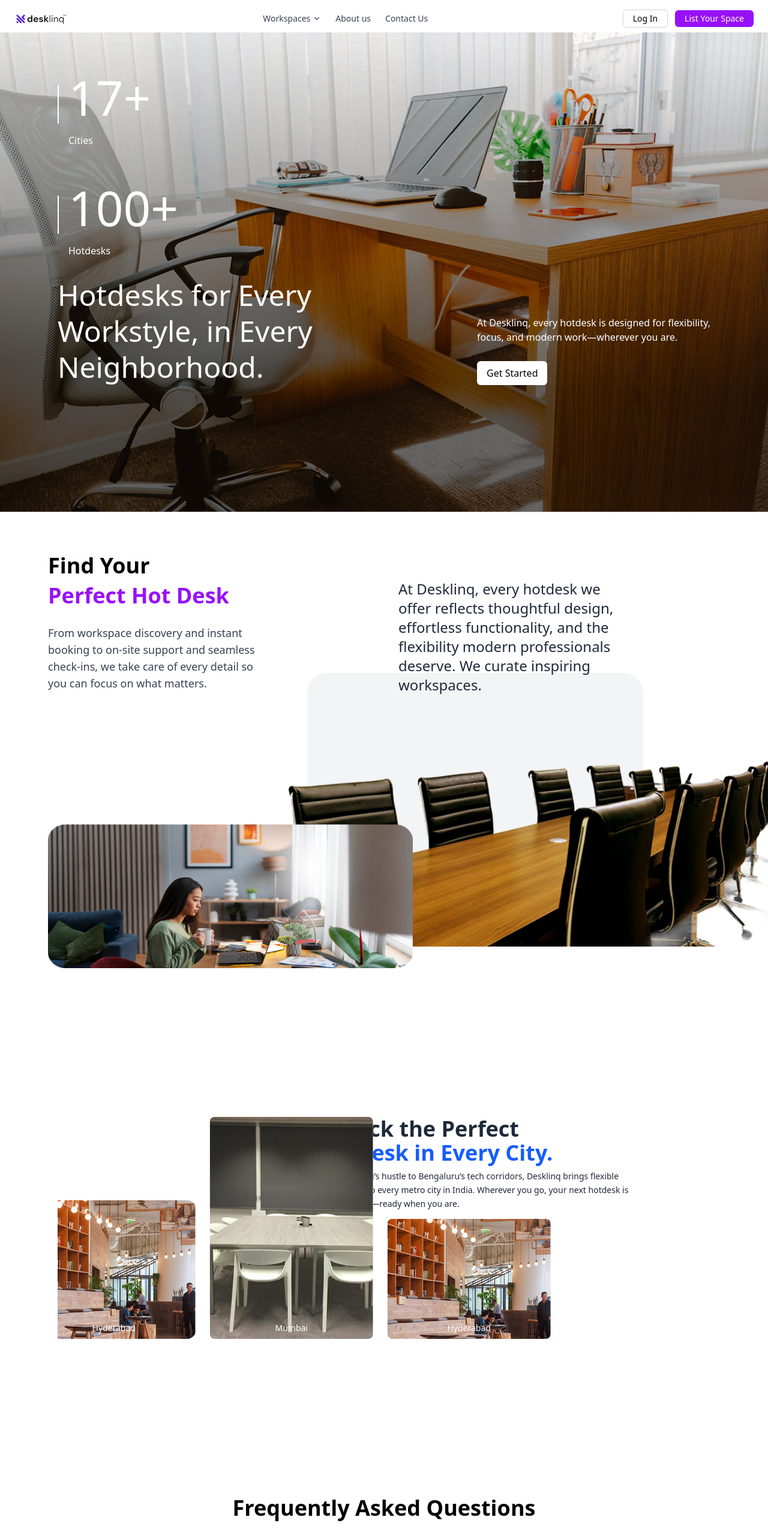
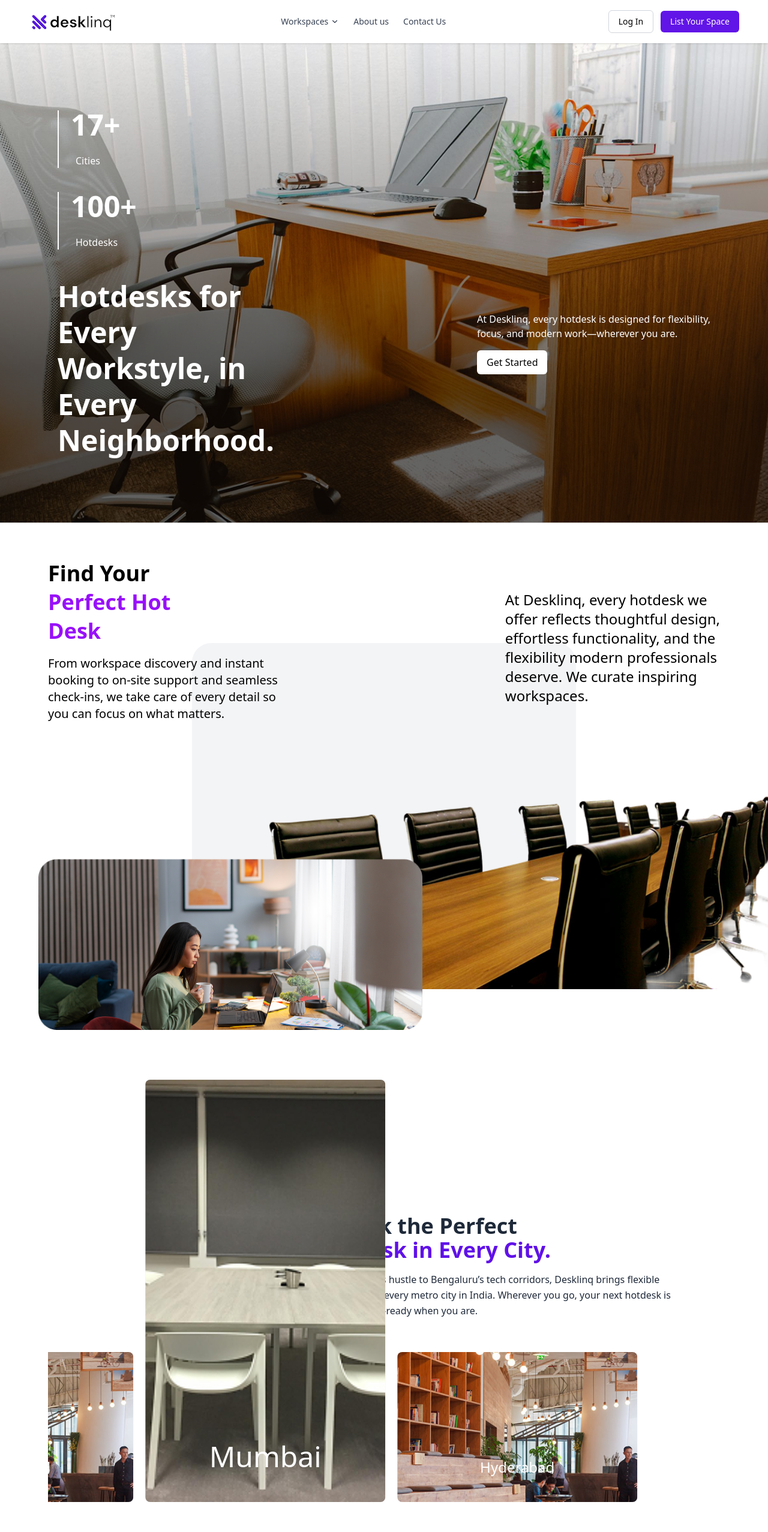
Before and after one commit to Bodhi132/WorkSpace, a React (Vite) app: page / in a window 1280 px wide. Shown: the top 2554 px of the page at 60% size. Built offline with nearby package versions, Linux system fonts and the light colour scheme.

Commit message:
new changes

```diff
--- a/src/App.tsx
+++ b/src/App.tsx
@@ -5,6 +5,7 @@ import FaqSection from './components/FaqSection'
 import PerfectHotDeskText from './components/perfectHotDesk'
 import HeroCard from './components/HeroCard'
 import Footer from './components/Footer'
+import CityShowcaseRes from './components/CityShowcaseRes'
 
 function App() {
 
@@ -13,7 +14,12 @@ function App() {
       <Navbar />
       <HeroSection />
       <PerfectHotDeskText />
-      <CityShowcase />
+      <div className='hidden lg:block mt-[5rem]'>
+        <CityShowcase />
+      </div>
+      <div className='lg:hidden max-sm:mt-4'>
+        <CityShowcaseRes />
+      </div>
       <FaqSection />
       <HeroCard />
       <Footer />
--- a/src/components/CityShowcase.tsx
+++ b/src/components/CityShowcase.tsx
@@ -4,7 +4,29 @@ import hyd from '../assets/hyderabad.png';
 import mumb from '../assets/mumbai.png';
 
 const CityShowcase = () => {
+    const CARD_WIDTHS = {
+    base: 220,   // px for mobile
+    sm: 280,     // px for small screens
+    md: 300,     // px for medium screens
+    lg: 400      // px for large screens
+};
+const CARD_GAP = 20; // px
+
+// Helper to get card width based on window size
+function getCardWidth() {
+    if (window.innerWidth >= 1024) return CARD_WIDTHS.lg;
+    if (window.innerWidth >= 768) return CARD_WIDTHS.md;
+    if (window.innerWidth >= 640) return CARD_WIDTHS.sm;
+    return CARD_WIDTHS.base;
+}
     const [currentIndex, setCurrentIndex] = useState(0);
+    const [cardWidth, setCardWidth] = useState(getCardWidth());
+
+        useEffect(() => {
+        const handleResize = () => setCardWidth(getCardWidth());
+        window.addEventListener('resize', handleResize);
+        return () => window.removeEventListener('resize', handleResize);
+    }, []);
 
     const elements = [
         { id: 1, img: hyd, text: 'Hyderabad' },
@@ -23,14 +45,14 @@ const CityShowcase = () => {
     }, []);
 
     return (
-        <div className='px-8 py-12 md:px-16 lg:px-24'>
-            <div className="w-full relative h-[600px] overflow-hidden ">
-                <div className="absolute left-[40%] top-[10rem] max-w-xl text-gray-800">
-                    <p className="text-4xl font-semibold mb-2">
+        <div className='px-8 py-12 md:px-16 lg:px-20 h-screen'>
+            <div className="w-full relative h-full overflow-hidden ">
+                <div className="absolute lg:left-[50%] lg:top-[12rem] xl:left-[40%] 2xl:left-[32%] xl:top-[14rem] 2xl:top-[10rem] text-gray-800">
+                    <p className="text-4xl font-semibold mb-4">
                         Unlock the Perfect <br />
-                        <span className='text-blue-600'>Hotdesk in Every City.</span>
+                        <span className='text-[#6011E8]'>Hotdesk in Every City.</span>
                     </p>
-                    <p className="text-sm leading-relaxed">
+                    <p className="lg:text-base font-medium leading-relaxed">
                         From Mumbai’s hustle to Bengaluru’s tech corridors, Desklinq brings flexible <br />
                         workspaces to every metro city in India. Wherever you go, your next hotdesk is <br />
                         already there—ready when you are.
@@ -38,9 +60,9 @@ const CityShowcase = () => {
                 </div>
 
                 <motion.div
-                    className="flex gap-6 absolute top-[10rem] items-end w-full"
-                    animate={{ x: `-${currentIndex * 25}%` }}
-                    transition={{ duration: 0.5, ease: 'easeInOut' }}
+                    className="flex absolute items-end w-full h-full"
+                    animate={{ x: `calc(-${currentIndex * cardWidth}px - ${20 * currentIndex}px)` }}
+                    transition={{ duration: 0.8, ease: [0.4, 0, 0.2, 1] }}
                 >
                     {elements.map((item, index) => {
                         const isActive = index === currentIndex;
@@ -48,7 +70,8 @@ const CityShowcase = () => {
                         return (
                             <div
                                 key={item.id}
-                                className={`w-1/4 flex-shrink-0 relative p-0 rounded-lg overflow-hidden text-center transition-all duration-500 ${isActive ? 'bg-purple-100 h-[400px]' : 'bg-gray-100 h-[200px]'
+                                style={{ width: `${cardWidth}px` }}
+                                className={` flex-shrink-0 relative p-0 rounded-lg overflow-hidden text-center transition-all duration-500 mr-[20px] ${isActive ? 'bg-purple-100 h-full text-[3rem]' : 'bg-gray-100 text-[1.5rem] h-[250px]'
                                     }`}
                             >
                                 <img
@@ -56,7 +79,7 @@ const CityShowcase = () => {
                                     alt={item.text}
                                     className="w-full h-full object-cover"
                                 />
-                                <p className="absolute bottom-0 left-0 w-full text-white text-sm font-medium py-2 m-0">
+                                <p className="absolute bottom-[2rem] left-0 w-full text-white font-medium py-2 m-0">
                                     {item.text}
                                 </p>
                             </div>
--- /dev/null
+++ b/src/components/CityShowcaseRes.tsx
@@ -0,0 +1,72 @@
+import { useState, useEffect, useRef } from 'react';
+import { motion } from 'framer-motion';
+import hyd from '../assets/hyderabad.png';
+import mumb from '../assets/mumbai.png';
+
+const CityShowcaseRes = () => {
+  const [currentIndex, setCurrentIndex] = useState(0);
+  const cardWidth = 260; // Width of each card (in pixels)
+  const elements = [
+    { id: 1, img: hyd, text: 'Hyderabad' },
+    { id: 2, img: mumb, text: 'Mumbai' },
+    { id: 3, img: hyd, text: 'Hyderabad' },
+    { id: 4, img: mumb, text: 'Mumbai' },
+    { id: 5, img: hyd, text: 'Hyderabad' },
+  ];
+
+  // Auto-scroll only on mobile and tablet
+  useEffect(() => {
+    const isSmallScreen = window.innerWidth < 1024;
+    if (!isSmallScreen) return;
+
+    const interval = setInterval(() => {
+      setCurrentIndex(prev => (prev + 1) % elements.length);
+    }, 2500);
+
+    return () => clearInterval(interval);
+  }, [elements.length]);
+
+  return (
+    <div className="px-4 sm:px-8 md:px-20 py-16 lg:py-24 overflow-hidden">
+      {/* Headline for large screens */}
+      <div className="flex flex-col gap-4">
+        <p className="text-4xl font-semibold mb-2 ">
+          <p>Unlock the Perfect</p>
+          <p className="text-blue-600">Hotdesk in Every City.</p>
+        </p>
+        <p className="text-sm leading-relaxed">
+          From Mumbai’s hustle to Bengaluru’s tech corridors, Desklinq brings flexible <br />
+          workspaces to every metro city in India. Wherever you go, your next hotdesk is <br />
+          already there—ready when you are.
+        </p>
+      </div>
+
+      {/* Carousel container */}
+      <div className="overflow-hidden w-full mt-[2rem]">
+        <motion.div
+          className="flex gap-4"
+          animate={{ x: `-${currentIndex * (cardWidth + 16)}px` }} // 16px = gap
+          transition={{ duration: 0.8, ease: 'easeInOut' }}
+        >
+          {elements.map(item => (
+            <div
+              key={item.id}
+              className="w-[260px] h-[300px] flex-shrink-0 rounded-xl overflow-hidden relative bg-gray-100 shadow-md"
+            >
+              <img
+                src={item.img}
+                alt={item.text}
+                className="w-full h-full object-cover"
+              />
+              <p className="absolute bottom-3 text-xl left-0 w-full bg-opacity-50 text-white py-2 text-center">
+                {item.text}
+              </p>
+            </div>
+          ))}
+        </motion.div>
+      </div>
+    </div>
+  );
+};
+
+export default CityShowcaseRes;
--- a/src/components/FaqSection.tsx
+++ b/src/components/FaqSection.tsx
@@ -31,15 +31,15 @@ export default function FaqSection() {
   };
 
   return (
-    <div className="max-w-3xl mx-auto px-4 py-16 mt-[5rem]">
-      <h2 className="text-3xl md:text-4xl font-bold text-center mb-4">
+    <div className="max-w-3xl mx-auto px-4 py-16 mt-[2rem]">
+      <h2 className="text-3xl md:text-4xl font-bold text-center mb-4 text-[#222222]">
         Frequently Asked Questions
       </h2>
       <p className="text-center text-gray-500 mb-10">
         Lorem ipsum dolor sit amet, consectetur adipiscing elit, sed do eiusmod tempor incididunt
       </p>
 
-      <div className="space-y-4">
+      <div className="space-y-4 mt-[5rem]">
         {faqItems.map((item, index) => (
           <div
             key={index}
@@ -48,6 +48,9 @@ export default function FaqSection() {
             <button
               onClick={() => toggleItem(index)}
               className="flex justify-between items-center w-full text-left"
+              style={{
+                background: 'linear-gradient(to right, #FFFFFF45 27%, #FFFFFF87 53%)'
+              }}
             >
               <span className="text-lg font-medium">
                 {item.question}
--- a/src/components/HeroSection.tsx
+++ b/src/components/HeroSection.tsx
@@ -1,48 +1,47 @@
-// components/HeroSection.tsx
-
-import backgroundImg from '../assets/Shadow.png'
+import backgroundImg from '../assets/Shadow.png';
 
 export default function HeroSection() {
     return (
         <div
-            className="relative h-screen bg-cover bg-center"
+            className="relative h-screen bg-cover bg-center text-white"
             style={{ backgroundImage: `url(${backgroundImg})` }}
         >
+            {/* Overlay container */}
+            <div className="z-10 flex flex-col h-full px-6 pt-[2rem] lg:pt-[4rem] xl:pt-[7rem] md:px-10 lg:px-24">
+                {/* Stats section */}
+                <div className="flex flex-col md:space-x-12 gap-10">
+                    {/* Cities */}
+                    <div className="flex items-center gap-5 h-24">
+                        <div className="h-full border-l-2 border-white"></div>
+                        <div className="flex flex-col justify-between h-full">
+                            <div className="text-4xl sm:text-5xl font-semibold leading-none">17+</div>
+                            <div className="text-sm sm:text-base ml-2">Cities</div>
+                        </div>
+                    </div>
 
-            {/* Content */}
-            <div className="z-10 flex flex-col h-full px-8 py-12 md:px-16 lg:px-24">
-                <div>
-                    <div className="text-white max-w-xl">
-                        <div className="flex flex-col items-start space-y-10 text-white text-left">
-                            {/* 17+ Cities */}
-                            <div className="flex items-center space-x-4">
-                                <div className="h-16 border-l-2 border-white"></div>
-                                <div>
-                                    <div className="text-[5rem]">17+</div>
-                                    <div className="text-base">Cities</div>
-                                </div>
-                            </div>
-
-                            {/* 100+ Hotdesks */}
-                            <div className="flex items-center space-x-4">
-                                <div className="h-16 border-l-2 border-white"></div>
-                                <div>
-                                    <div className="text-[5rem]">100+</div>
-                                    <div className="text-base">Hotdesks</div>
-                                </div>
-                            </div>
+                    {/* Hotdesks */}
+                    <div className="flex items-center gap-5 h-24">
+                        <div className="h-full border-l-2 border-white"></div>
+                        <div className="flex flex-col justify-between h-full">
+                            <div className="text-4xl sm:text-5xl font-semibold leading-none">100+</div>
+                            <div className="text-sm sm:text-base ml-2">Hotdesks</div>
                         </div>
                     </div>
                 </div>
-                <div className='flex w-full text-white justify-between mt-[2rem]'>
-                    <p className=' text-[3rem] leading-tight '>
+
+                {/* Headline and Description */}
+                <div className="flex flex-col md:flex-row justify-between items-start mt-12 space-y-10 md:space-y-0 md:space-x-10">
+                    <p className="text-2xl sm:text-3xl md:text-4xl lg:text-5xl leading-snug md:leading-tight max-w-md font-semibold">
                         Hotdesks for Every <br /> Workstyle, in Every <br /> Neighborhood.
                     </p>
-                    <div className='flex flex-col justify-between'>
-                        <p className=' pt-[4rem]'>
-                            At Desklinq, every hotdesk is designed for flexibility, <br /> focus, and modern work—wherever you are.
+
+                    <div className="flex flex-col space-y-4 md:max-w-xl">
+                        <p className="text-sm sm:text-base md:text-md pt-[3.5rem]">
+                            At Desklinq, every hotdesk is designed for flexibility, <br className="hidden md:block" />
+                            focus, and modern work—wherever you are.
                         </p>
-                        <button className='self-start text-black px-4 py-2 rounded-md'
+                        <button
+                            className="self-start text-black px-4 py-2 rounded-md font-medium text-sm sm:text-base"
                             style={{
                                 background: "linear-gradient(180deg, #FFFFFF 53%, #FFFFFF 27%)",
                                 backdropFilter: "blur(6px)",
--- a/src/components/Navbar.tsx
+++ b/src/components/Navbar.tsx
@@ -1,39 +1,84 @@
-import logo from '../assets/logo.png'
-import { FiChevronDown } from "react-icons/fi";
+import { useState } from "react";
+import logo from "../assets/logo.png";
+import { FiChevronDown, FiMenu, FiX } from "react-icons/fi";
 
 const Navbar = () => {
+  const [menuOpen, setMenuOpen] = useState(false);
+
   return (
-    <nav className="flex items-center justify-between px-6 pt-4 pb-2 shadow-sm">
+    <nav className="flex items-center justify-between px-12 py-4 shadow-sm bg-white relative z-20">
       {/* Logo */}
       <div className="flex items-center space-x-2">
-        <img src={logo} alt="desklinq logo" className="h-6 w-auto" />
+        <img src={logo} alt="desklinq logo" className=" h-10 w-auto" />
       </div>
 
-      {/* Menu */}
+      {/* Hamburger Menu Icon */}
+      <div className="md:hidden">
+        <button onClick={() => setMenuOpen(!menuOpen)} className="text-2xl">
+          {menuOpen ? <FiX /> : <FiMenu />}
+        </button>
+      </div>
+
+      {/* Desktop Menu */}
       <div className="hidden md:flex items-center space-x-6 text-sm font-medium text-gray-700">
         <div className="relative group inline-block">
-          <button className="hover:text-purple-600 flex items-center justify-center gap-1">
+          <button className="hover:text-purple-600 flex items-center gap-1">
             <p>Workspaces</p>
-             <FiChevronDown className="text-sm" />
+            <FiChevronDown className="text-sm" />
           </button>
           <div className="absolute left-0 mt-2 hidden group-hover:block bg-white shadow-md rounded-md p-2 z-10">
-            <a href="#" className="block px-4 py-2 hover:bg-gray-100">Option 1</a>
-            <a href="#" className="block px-4 py-2 hover:bg-gray-100">Option 2</a>
+            <a href="#" className="block px-4 py-2 hover:bg-gray-100">
+              Option 1
+            </a>
+            <a href="#" className="block px-4 py-2 hover:bg-gray-100">
+              Option 2
+            </a>
           </div>
         </div>
-        <a href="#" className="hover:text-purple-600">About us</a>
-        <a href="#" className="hover:text-purple-600">Contact Us</a>
+        <a href="#" className="hover:text-purple-600">
+          About us
+        </a>
+        <a href="#" className="hover:text-purple-600">
+          Contact Us
+        </a>
       </div>
 
       {/* Buttons */}
-      <div className="flex items-center space-x-3">
-        <button className="border border-gray-300 rounded-md px-4 py-1 text-sm hover:bg-gray-100">
+      <div className="hidden md:flex items-center space-x-3">
+        <button className="border border-gray-300 rounded-md px-4 py-2 text-sm hover:bg-gray-100">
           Log In
         </button>
-        <button className="bg-purple-600 text-white rounded-md px-4 py-1 text-sm hover:bg-purple-700">
+        <button className="bg-[#6115E7] text-white rounded-md px-4 py-2 text-sm hover:bg-purple-700">
           List Your Space
         </button>
       </div>
+
+      {/* Mobile Menu */}
+      {menuOpen && (
+        <div className="absolute top-full left-0 w-full bg-white shadow-md md:hidden flex flex-col items-start px-6 py-4 space-y-4 text-sm font-medium text-gray-700">
+          <div className="w-full">
+            <button className="w-full flex justify-between items-center hover:text-purple-600">
+              <span>Workspaces</span>
+              <FiChevronDown />
+            </button>
+            {/* Optional dropdown for mobile */}
+            <div className="ml-4 mt-2 space-y-2">
+              <a href="#" className="block hover:text-purple-600">Option 1</a>
+              <a href="#" className="block hover:text-purple-600">Option 2</a>
+            </div>
+          </div>
+          <a href="#" className="hover:text-purple-600">About us</a>
+          <a href="#" className="hover:text-purple-600">Contact Us</a>
+          <div className="flex flex-col w-full space-y-2 pt-2">
+            <button className="border border-gray-300 rounded-md px-4 py-2 text-sm hover:bg-gray-100 w-full">
+              Log In
+            </button>
+            <button className="bg-purple-600 text-white rounded-md px-4 py-2 text-sm hover:bg-purple-700 w-full">
+              List Your Space
+            </button>
+          </div>
+        </div>
+      )}
     </nav>
   );
 };
--- a/src/components/perfectHotDesk.tsx
+++ b/src/components/perfectHotDesk.tsx
@@ -5,14 +5,17 @@ import lady from '../assets/lady.png'
 export default function PerfectHotDeskText() {
   return (
     <div className="bg-white h-screen py-16 px-6 md:px-20 relative">
-      <div className="max-w-7xl mx-auto grid md:grid-cols-2 gap-12">
+      <div className="md:flex md:flex-row flex-col justify-between">
         {/* Left Column */}
         <div className='z-10'>
-          <h2 className="text-4xl font-semibold text-black leading-snug">
-            Find Your <br />
-            <span className="text-purple-600">Perfect Hot Desk</span>
-          </h2>
-          <p className="text-gray-700 mt-6 text-lg max-w-md">
+          <div className=" text-4xl font-semibold space-y-2">
+            <p>Find Your </p>
+            <div className="text-purple-600 space-y-2">
+              <p>Perfect Hot</p>
+              <p>Desk</p>
+            </div>
+          </div>
+          <p className=" text-xl mt-5">
             From workspace discovery and instant <br />booking to on-site support and seamless <br /> check-ins,
             we take care of every detail so <br /> you can focus on what matters.
           </p>
@@ -20,16 +23,20 @@ export default function PerfectHotDeskText() {
 
         {/* Right Column */}
         <div className='z-10'>
-          <p className="text-gray-800 text-2xl max-w-l mt-[3rem]">
+          <p className=" md:text-md lg:text-2xl mt-[3rem]">
             At Desklinq, every hotdesk we <br /> offer reflects thoughtful design, <br /> effortless functionality,
             and the <br /> flexibility modern professionals <br /> deserve. We curate inspiring <br /> workspaces.
           </p>
         </div>
 
-        <div className=' bg-gray-100 w-[35rem] h-[25rem] rounded-[2rem] absolute left-[40%] top-[33.5%] z-5 '>
+        <div className="bg-[#F3F4F6] w-[50vw] h-[50vh] rounded-[2rem] absolute md:left-1/2 md:top-1/2 transform md:-translate-x-1/2 md:-translate-y-1/2 z-5 max-sm:hidden sm:hidden md:block">
         </div>
-        <img src={table} alt="" className='absolute right-0 top-[50%] w-[50rem] z-10' />
-        <img src={lady} alt=""  className='absolute z-10 top-[65%] w-[38rem] h-[15rem]'/>
+
+        <img src={table} alt="" className=' hidden sm:block w-[30rem] xl:w-[52rem] absolute sm:right-0 md:top-[65%] lg:top-[55%] z-20'/>
+        <img src={lady} alt="" className=' hidden sm:block w-[25rem] lg:w-[30rem] xl:w-[40rem] xl:left-[5%] absolute md:left-[10%] sm:bottom-[1%] md:top-[73%] lg:top-[70%] z-20'/>
+
+        <img src={table} alt="" className=' w-[65%] sm:hidden absolute right-0 top-[75%]' />
+        <img src={lady} alt="" className=' w-[50%] sm:hidden absolute left-10 bottom-[1%]' />
       </div>
     </div>
   );
```
Also changed, not shown: src/components/HeroCard.tsx (+9 -7 lines).
